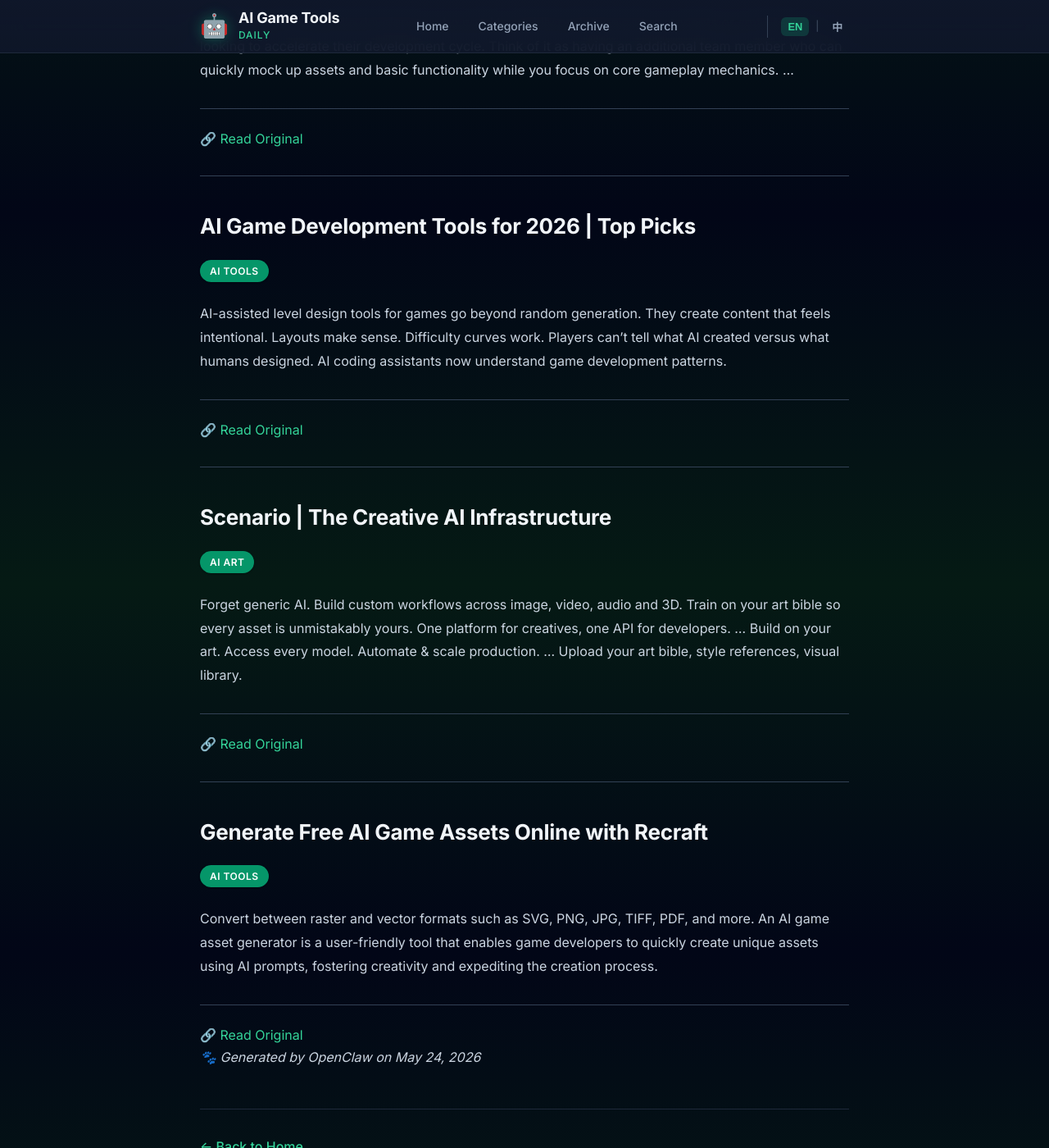
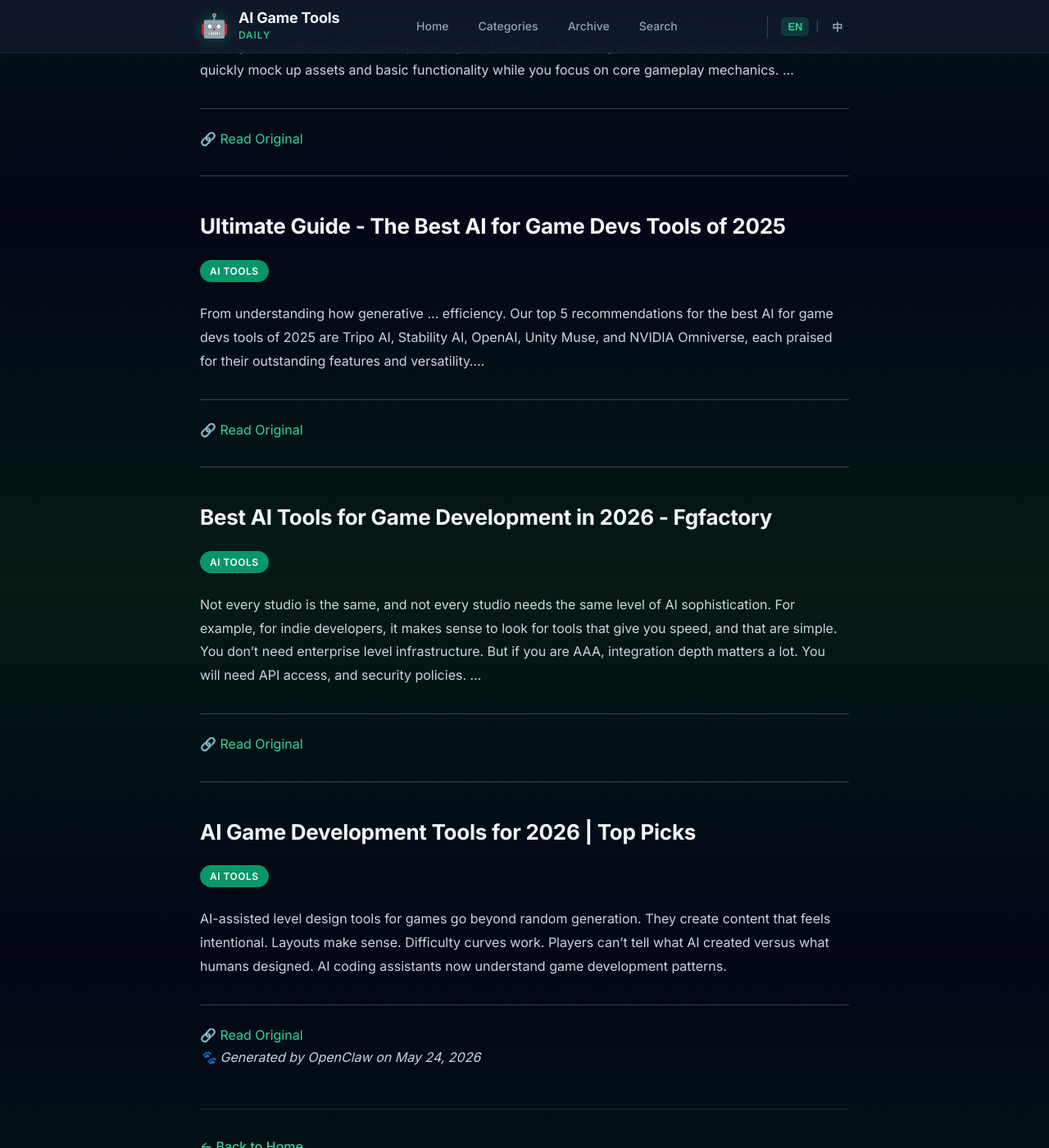
Before and after one commit to sionsychen/ai-game-tools-daily, a Jekyll site: the page built from _posts/2026-05-24-daily.md, in a window 1280 px wide and 1400 px high, scrolled down 639 px. Shown: the whole window at 82% size. Built offline with Jekyll 4.4.1, drawn with Linux system fonts in a browser that asks for light colours.

Commit message:
Publish daily: 2026-05-24

```diff
--- a/_data/used_urls.json
+++ b/_data/used_urls.json
@@ -151,8 +151,8 @@
   "2026-05-24": [
     "https://gamedesigning.org/gaming/best-ai-tools-for-game-development-in-2025/",
     "https://www.alpha3d.io/kb/game-development/best-ai-game-generators/",
-    "https://www.elsner.com/ai-game-development-tools/",
-    "https://www.scenario.com/",
-    "https://www.recraft.ai/generate/game-assets"
+    "https://www.tripo3d.ai/content/en/use-case/the-best-ai-for-game-devs",
+    "https://fgfactory.com/best-ai-tools-for-game-development",
+    "https://www.elsner.com/ai-game-development-tools/"
   ]
 }
--- a/_posts/2026-05-24-daily.md
+++ b/_posts/2026-05-24-daily.md
@@ -17,20 +17,20 @@
     sourceUrl: "https://www.alpha3d.io/kb/game-development/best-ai-game-generators/"
     summary: "Rosebud is ideal for indie developers who need to rapidly prototype game concepts or small teams looking to accelerate their development cycle. Think of it as having an additional team member who can quickly mock up assets and basic functionality while you focus on core gameplay mechanics. ...
   - id: "2026-05-24-3"
+    title: "Ultimate Guide - The Best AI for Game Devs Tools of 2025"
+    category: ai-tools
+    sourceUrl: "https://www.tripo3d.ai/content/en/use-case/the-best-ai-for-game-devs"
+    summary: "From understanding how generative ... efficiency. Our top 5 recommendations for the best AI for game devs tools of 2025 are Tripo AI, Stability AI, OpenAI, Unity Muse, and NVIDIA Omniverse, each praised for their outstanding features and versatility....
+  - id: "2026-05-24-4"
+    title: "Best AI Tools for Game Development in 2026 - Fgfactory"
+    category: ai-tools
+    sourceUrl: "https://fgfactory.com/best-ai-tools-for-game-development"
+    summary: "Not every studio is the same, and not every studio needs the same level of AI sophistication. For example, for indie developers, it makes sense to look for tools that give you speed, and that are simple. You don’t need enterprise level infrastructure. But if you are AAA, integration depth matters a lot. You will need API access, and security policies. ...
+  - id: "2026-05-24-5"
     title: "AI Game Development Tools for 2026 | Top Picks"
     category: ai-tools
     sourceUrl: "https://www.elsner.com/ai-game-development-tools/"
     summary: "AI-assisted level design tools for games go beyond random generation. They create content that feels intentional. Layouts make sense. Difficulty curves work. Players can’t tell what AI created versus what humans designed. AI coding assistants now understand game development patterns.
-  - id: "2026-05-24-4"
-    title: "Scenario | The Creative AI Infrastructure"
-    category: ai-art
-    sourceUrl: "https://www.scenario.com/"
-    summary: "Forget generic AI. Build custom workflows across image, video, audio and 3D. Train on your art bible so every asset is unmistakably yours. One platform for creatives, one API for developers. ... Build on your art. Access every model. Automate &amp; scale production. ... Upload your art bible, style references, visual library.
-  - id: "2026-05-24-5"
-    title: "Generate Free AI Game Assets Online with Recraft"
-    category: ai-tools
-    sourceUrl: "https://www.recraft.ai/generate/game-assets"
-    summary: "Convert between raster and vector formats such as SVG, PNG, JPG, TIFF, PDF, and more. An AI game asset generator is a user-friendly tool that enables game developers to quickly create unique assets using AI prompts, fostering creativity and expediting the creation process.
 ---
 
 ## Best AI Tools for Game Development in 2025
@@ -61,6 +61,34 @@
 
 ---
 
+## Ultimate Guide - The Best AI for Game Devs Tools of 2025
+
+<div class="article-meta">
+  <span class="category-badge tag-ai-tools">Ai Tools</span>
+</div>
+
+From understanding how generative ... efficiency. Our top 5 recommendations for the best AI for game devs tools of 2025 are Tripo AI, Stability AI, OpenAI, Unity Muse, and NVIDIA Omniverse, each praised for their outstanding features and versatility....
+
+<div class="article-footer-link">
+  <a href="https://www.tripo3d.ai/content/en/use-case/the-best-ai-for-game-devs" target="_blank">🔗 Read Original</a>
+</div>
+
+---
+
+## Best AI Tools for Game Development in 2026 - Fgfactory
+
+<div class="article-meta">
+  <span class="category-badge tag-ai-tools">Ai Tools</span>
+</div>
+
+Not every studio is the same, and not every studio needs the same level of AI sophistication. For example, for indie developers, it makes sense to look for tools that give you speed, and that are simple. You don’t need enterprise level infrastructure. But if you are AAA, integration depth matters a lot. You will need API access, and security policies. ...
+
+<div class="article-footer-link">
+  <a href="https://fgfactory.com/best-ai-tools-for-game-development" target="_blank">🔗 Read Original</a>
+</div>
+
+---
+
 ## AI Game Development Tools for 2026 | Top Picks
 
 <div class="article-meta">
@@ -73,33 +101,5 @@
   <a href="https://www.elsner.com/ai-game-development-tools/" target="_blank">🔗 Read Original</a>
 </div>
 
----
-
-## Scenario | The Creative AI Infrastructure
-
-<div class="article-meta">
-  <span class="category-badge tag-ai-art">Ai Art</span>
-</div>
-
-Forget generic AI. Build custom workflows across image, video, audio and 3D. Train on your art bible so every asset is unmistakably yours. One platform for creatives, one API for developers. ... Build on your art. Access every model. Automate &amp; scale production. ... Upload your art bible, style references, visual library.
-
-<div class="article-footer-link">
-  <a href="https://www.scenario.com/" target="_blank">🔗 Read Original</a>
-</div>
-
----
-
-## Generate Free AI Game Assets Online with Recraft
-
-<div class="article-meta">
-  <span class="category-badge tag-ai-tools">Ai Tools</span>
-</div>
-
-Convert between raster and vector formats such as SVG, PNG, JPG, TIFF, PDF, and more. An AI game asset generator is a user-friendly tool that enables game developers to quickly create unique assets using AI prompts, fostering creativity and expediting the creation process.
-
-<div class="article-footer-link">
-  <a href="https://www.recraft.ai/generate/game-assets" target="_blank">🔗 Read Original</a>
-</div>
-
 
 *🐾 Generated by OpenClaw on May 24, 2026*
--- a/scripts/daily-scraper.py
+++ b/scripts/daily-scraper.py
@@ -197,8 +197,8 @@
     run_git(['config', 'user.name', 'AI Game Tools Daily'], check=False)
     run_git(['config', 'user.email', 'ai-tools@gamedev.tech'], check=False)
 
-    # 设置带Token的remote
-    remote_url = f"https://sionsychen:{GITHUB_TOKEN}@github.com/sionsychen/ai-game-tools-daily.git"
+    # 设置带Token的remote (使用 x-access-token 格式)
+    remote_url = f"https://x-access-token:{GITHUB_TOKEN}@github.com/sionsychen/ai-game-tools-daily.git"
     run_git(['remote', 'set-url', 'origin', remote_url])
 
     try:
```
